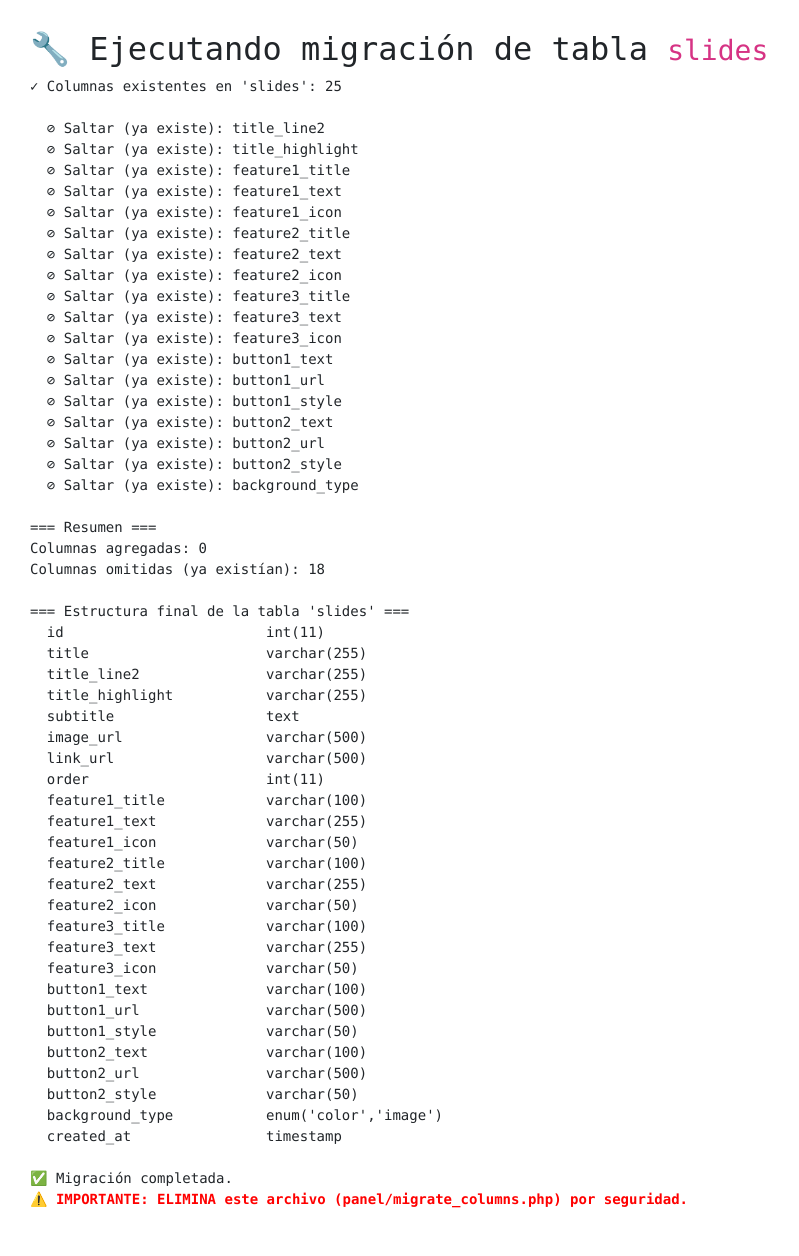
After one commit to juanand87/humedal, a PHP site: page /panel/migrate_columns.php in a window 1280 px wide. The commit adds this page. Shown: the whole page, without its empty margins (0-799 px from the left). Run offline with PHP 8.4, Linux system fonts and the light colour scheme.

Commit message:
Add migration script and defensive column detection
The error 1054 (Unknown column 'title_line2' in 'INSERT INTO') happens
because the production database's slides table doesn't have the new
columns yet. Two fixes:

1) New file: panel/migrate_columns.php
   - Browser-runnable migration script
   - Detects missing columns and adds them with safe ALTER TABLE
   - Shows before/after schema
   - Includes a warning to delete the file after running

2) Defensive code in panel/slides.php
   - Now reads existing columns from INFORMATION_SCHEMA
   - Only includes fields that actually exist in the table
   - Prevents fatal errors if migration hasn't run yet
   - Will automatically work once columns are added

User should:
1. Upload the new files
2. Visit http://humedalingenieria.cl/panel/migrate_columns.php
3. Confirm all 18 columns were added
4. DELETE panel/migrate_columns.php from the server

```diff
--- /dev/null
+++ b/panel/migrate_columns.php
@@ -0,0 +1,77 @@
+<?php
+// Script de migración para producción
+// Ejecutar UNA SOLA VEZ y luego ELIMINAR este archivo
+include 'config.php';
+
+echo "<!DOCTYPE html><html><head><meta charset='UTF-8'><title>Migración</title>";
+echo "<link href='https://cdn.jsdelivr.net/npm/bootstrap@5.1.3/dist/css/bootstrap.min.css' rel='stylesheet'>";
+echo "<style>body{padding:30px; font-family:monospace;}</style></head><body>";
+echo "<h2>🔧 Ejecutando migración de tabla <code>slides</code></h2>";
+echo "<pre>";
+
+$columns_to_add = [
+    ['name' => 'title_line2', 'def' => "VARCHAR(255) DEFAULT NULL"],
+    ['name' => 'title_highlight', 'def' => "VARCHAR(255) DEFAULT NULL"],
+    ['name' => 'feature1_title', 'def' => "VARCHAR(100) DEFAULT NULL"],
+    ['name' => 'feature1_text', 'def' => "VARCHAR(255) DEFAULT NULL"],
+    ['name' => 'feature1_icon', 'def' => "VARCHAR(50) DEFAULT 'fa-check'"],
+    ['name' => 'feature2_title', 'def' => "VARCHAR(100) DEFAULT NULL"],
+    ['name' => 'feature2_text', 'def' => "VARCHAR(255) DEFAULT NULL"],
+    ['name' => 'feature2_icon', 'def' => "VARCHAR(50) DEFAULT 'fa-file-contract'"],
+    ['name' => 'feature3_title', 'def' => "VARCHAR(100) DEFAULT NULL"],
+    ['name' => 'feature3_text', 'def' => "VARCHAR(255) DEFAULT NULL"],
+    ['name' => 'feature3_icon', 'def' => "VARCHAR(50) DEFAULT 'fa-user-friends'"],
+    ['name' => 'button1_text', 'def' => "VARCHAR(100) DEFAULT NULL"],
+    ['name' => 'button1_url', 'def' => "VARCHAR(500) DEFAULT NULL"],
+    ['name' => 'button1_style', 'def' => "VARCHAR(50) DEFAULT 'success'"],
+    ['name' => 'button2_text', 'def' => "VARCHAR(100) DEFAULT NULL"],
+    ['name' => 'button2_url', 'def' => "VARCHAR(500) DEFAULT NULL"],
+    ['name' => 'button2_style', 'def' => "VARCHAR(50) DEFAULT 'outline-light'"],
+    ['name' => 'background_type', 'def' => "ENUM('color', 'image') DEFAULT 'color'"],
+];
+
+// Obtener columnas existentes
+$existing = [];
+try {
+    $rows = $pdo->query("SHOW COLUMNS FROM slides")->fetchAll(PDO::FETCH_ASSOC);
+    foreach ($rows as $row) {
+        $existing[] = $row['Field'];
+    }
+    echo "✓ Columnas existentes en 'slides': " . count($existing) . "\n\n";
+} catch (Exception $e) {
+    echo "✗ Error leyendo tabla: " . $e->getMessage() . "\n";
+    exit;
+}
+
+$added = 0;
+$skipped = 0;
+foreach ($columns_to_add as $col) {
+    if (in_array($col['name'], $existing)) {
+        echo "  ⊘ Saltar (ya existe): {$col['name']}\n";
+        $skipped++;
+    } else {
+        try {
+            $sql = "ALTER TABLE slides ADD COLUMN `{$col['name']}` {$col['def']}";
+            $pdo->exec($sql);
+            echo "  ✓ Agregada: {$col['name']} {$col['def']}\n";
+            $added++;
+        } catch (Exception $e) {
+            echo "  ✗ Error en {$col['name']}: " . $e->getMessage() . "\n";
+        }
+    }
+}
+
+echo "\n=== Resumen ===\n";
+echo "Columnas agregadas: $added\n";
+echo "Columnas omitidas (ya existían): $skipped\n";
+
+// Mostrar estructura final
+echo "\n=== Estructura final de la tabla 'slides' ===\n";
+$final = $pdo->query("DESCRIBE slides")->fetchAll(PDO::FETCH_ASSOC);
+foreach ($final as $col) {
+    echo sprintf("  %-25s %s\n", $col['Field'], $col['Type']);
+}
+
+echo "\n✅ Migración completada.\n";
+echo "<strong style='color:red'>⚠️ IMPORTANTE: ELIMINA este archivo (panel/migrate_columns.php) por seguridad.</strong>\n";
+echo "</pre></body></html>";
```
Also changed, not shown: panel/slides.php (+17 -3 lines).
